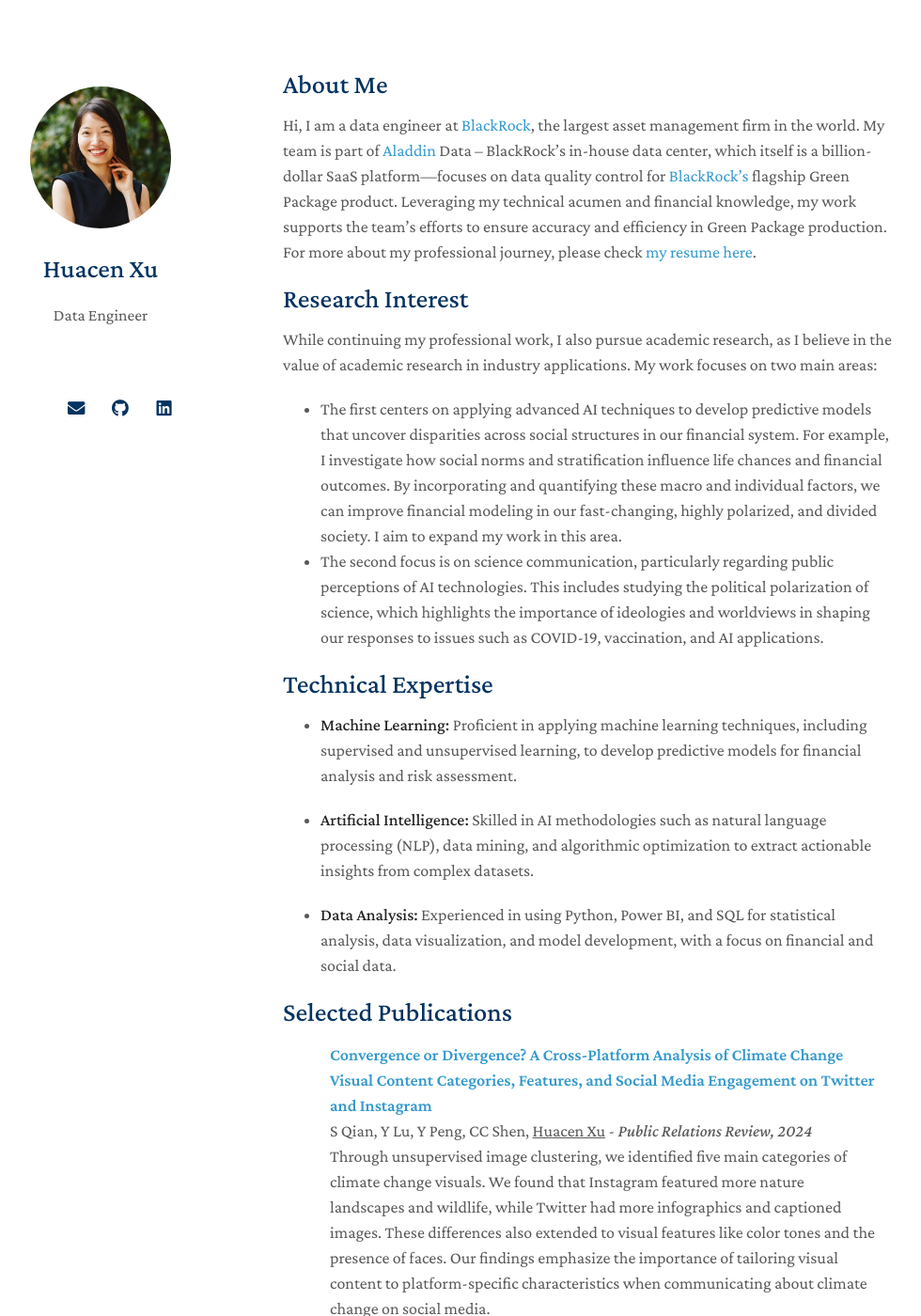
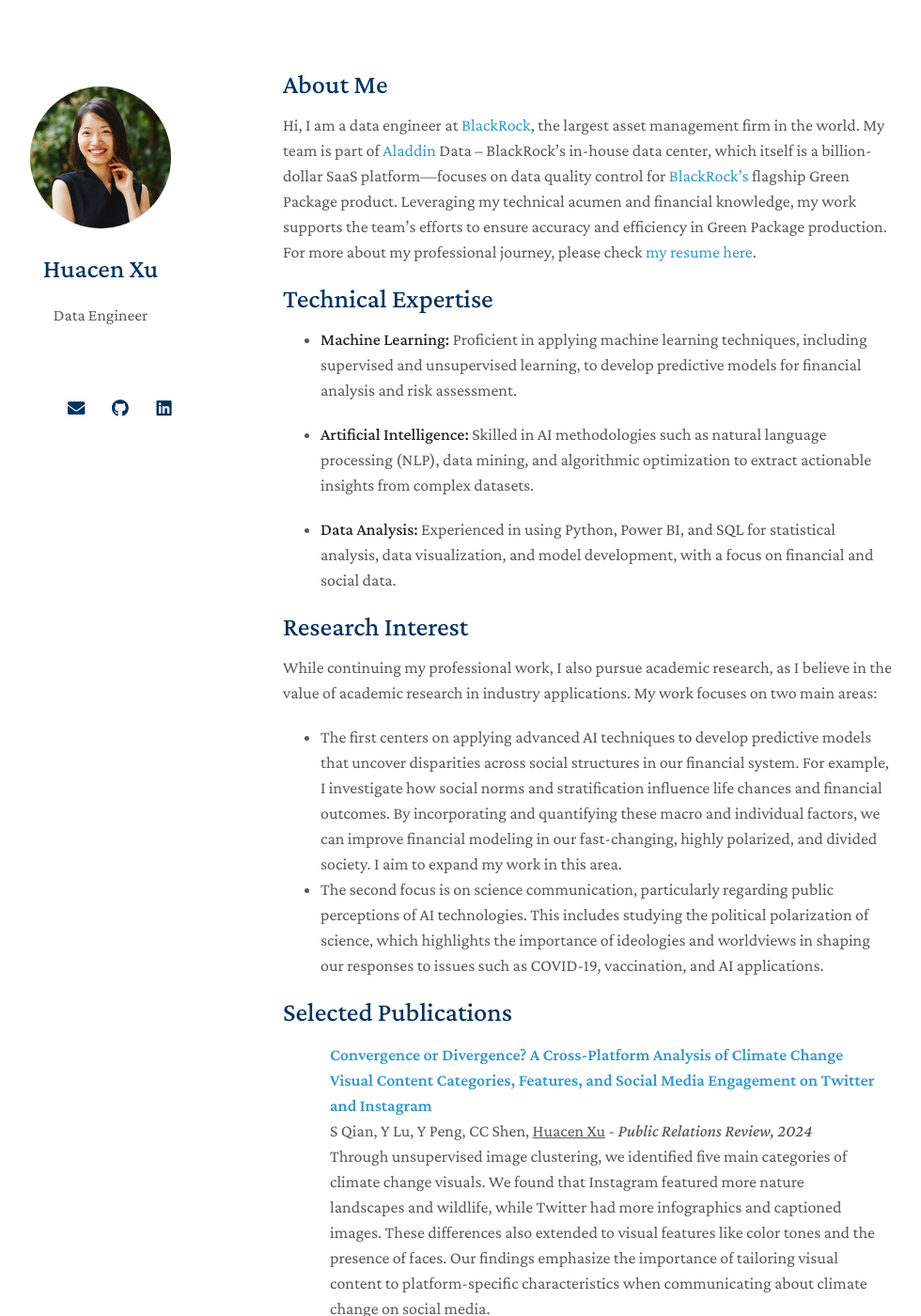
Before and after one commit to huacenxu/huacenxu.github.io, a Jekyll site: the page built from index.md, in a window 1280 px wide and 1400 px high. Shown: the whole window at 94% size, without its empty margins (169-1149 px from the left). Built offline with Jekyll 4.4.1, drawn with Linux system fonts in a browser that asks for light colours; nearby versions of some CDN libraries; a style sheet for code colours, icons or effects is not loaded; our own code applies the rules of GitHub Pages for plain Markdown files; some of the changed lines change nothing that is shown.

Commit message:
updated code

```diff
--- a/index.md
+++ b/index.md
@@ -6,6 +6,13 @@
 
 Hi, I am a data engineer at [BlackRock](https://www.blackrock.com/), the largest asset management firm in the world. My team is part of [Aladdin](https://www.blackrock.com/aladdin) Data – BlackRock’s in-house data center, which itself is a billion-dollar SaaS platform—focuses on data quality control for [BlackRock’s](https://www.blackrock.com/) flagship Green Package product. Leveraging my technical acumen and financial knowledge, my work supports the team’s efforts to ensure accuracy and efficiency in Green Package production.  For more about my professional journey, please check [my resume here](https://drive.google.com/file/d/1h4DjTR_5Z_ysM76g1pzNljjbzWzitpfw/view).
 
+## Technical Expertise
+- **Machine Learning:** Proficient in applying machine learning techniques, including supervised and unsupervised learning, to develop predictive models for financial analysis and risk assessment.
+
+- **Artificial Intelligence:** Skilled in AI methodologies such as natural language processing (NLP), data mining, and algorithmic optimization to extract actionable insights from complex datasets.
+
+- **Data Analysis:** Experienced in using Python, Power BI, and SQL for statistical analysis, data visualization, and model development, with a focus on financial and social data.
+
 ## Research Interest
 
 While continuing my professional work, I also pursue academic research, as I believe in the value of academic research in industry applications. My work focuses on two main areas:
@@ -13,17 +20,7 @@
 - The first centers on applying advanced AI techniques to develop predictive models that uncover disparities across social structures in our financial system. For example, I investigate how social norms and stratification influence life chances and financial outcomes. By incorporating and quantifying these macro and individual factors, we can improve financial modeling in our fast-changing, highly polarized, and divided society. I aim to expand my work in this area.
 - The second focus is on science communication, particularly regarding public perceptions of AI technologies. This includes studying the political polarization of science, which highlights the importance of ideologies and worldviews in shaping our responses to issues such as COVID-19, vaccination, and AI applications.
 
-
-
-## Technical Expertise
-- **Machine Learning:** Proficient in applying machine learning techniques, including supervised and unsupervised learning, to develop predictive models for financial analysis and risk assessment.
-
-- **Artificial Intelligence:** Skilled in AI methodologies such as natural language processing (NLP), data mining, and algorithmic optimization to extract actionable insights from complex datasets.
-
-- **Data Analysis:** Experienced in using Python, Power BI, and SQL for statistical analysis, data visualization, and model development, with a focus on financial and social data.
-
 {% include_relative _includes/publications.md %}
-
 ## Academic Conference Reviewer
 - Annual Conference of the American Council on Consumer Interests (ACCI)
 - Annual International Communication Association Conference (ICA)
```
